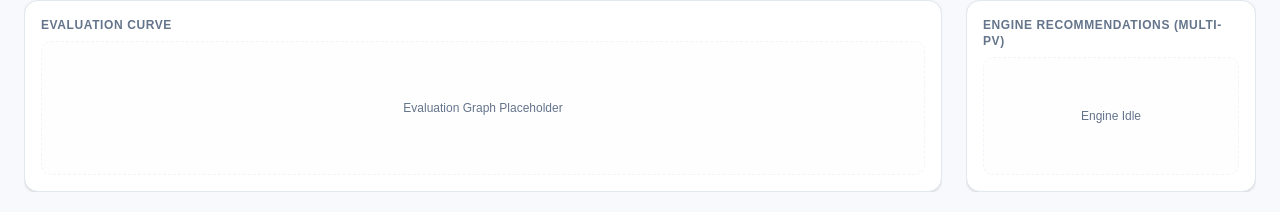
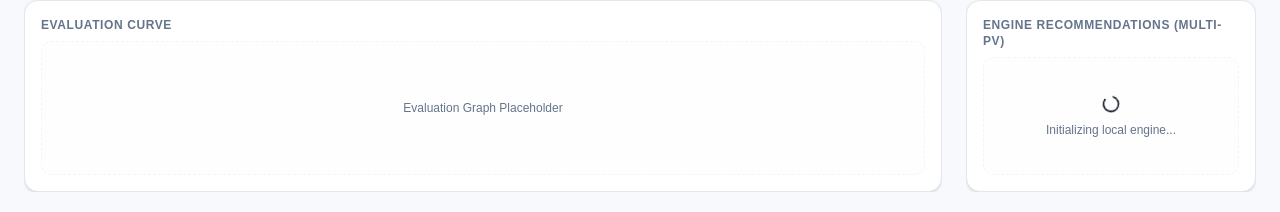
Before and after one commit to vaibhv19/Check-Mate-Analyse, a React (Vite) app: page / in a window 1280 px wide. Both pictures are taken after a click on the button "Load Sample Game". Shown: the part 552-764 px from the top of the page. Built offline with nearby package versions, Linux system fonts and the light colour scheme.

Commit message:
TS-6.3.3: Implement Live Engine Evaluation Panel Component

```diff
--- a/src/App.tsx
+++ b/src/App.tsx
@@ -12,6 +12,7 @@ import { parsePgn } from './utils/pgnParser';
 import { validatePgnSyntax, checkMoveLegality } from './utils/pgnValidator';
 import { StockfishClient } from './utils/stockfishClient';
 import type { MoveEvaluation } from './types/state';
+import EnginePanel from './features/engine/EnginePanel';
 
 function Workbench() {
   const state = useWorkbenchState();
@@ -326,6 +327,7 @@ function Workbench() {
     <WorkbenchLayout
       boardContent={boardContent}
       moveListContent={moveListContent}
+      engineContent={<EnginePanel />}
       statusBarContent={statusBarContent}
     />
   );
--- /dev/null
+++ b/src/features/engine/EnginePanel.tsx
@@ -0,0 +1,116 @@
+import { useWorkbenchState } from '@/context/WorkbenchContext';
+import { getActiveFen } from '@/context/selectors';
+import { Cpu, Loader2 } from 'lucide-react';
+
+export default function EnginePanel() {
+  const state = useWorkbenchState();
+  const activeFen = getActiveFen(state);
+
+  const activeIndex = state.isSandbox ? state.sandboxActiveIndex : state.activeMoveIndex;
+  const activeMove = state.isSandbox
+    ? state.sandboxMoves[activeIndex]
+    : state.moves[activeIndex];
+
+  const evaluation = activeMove?.evaluation;
+  const isWhiteTurn = activeFen.split(' ')[1] === 'w';
+
+  // Format the centipawn score to a standard chess notation e.g. +0.45 or -1.20
+  const formatScore = (score: number, isMate: boolean, mateIn?: number) => {
+    if (isMate) {
+      const mateVal = mateIn || Math.abs(score);
+      // If score is negative, it's black leading mate
+      const isNegative = score < 0;
+      const normalizedMate = isWhiteTurn ? (isNegative ? -mateVal : mateVal) : (isNegative ? mateVal : -mateVal);
+      return `#${normalizedMate > 0 ? '+' : ''}${normalizedMate}`;
+    }
+
+    // Normalize score to White's perspective
+    const scoreVal = isWhiteTurn ? score : -score;
+    const pawnScore = scoreVal / 100;
+    return `${pawnScore > 0 ? '+' : ''}${pawnScore.toFixed(2)}`;
+  };
+
+  // Render different states: engine paused, thinking, or displaying lines
+  const renderContent = () => {
+    if (state.moves.length === 0) {
+      return (
+        <div className="flex flex-col items-center justify-center h-full text-muted-foreground gap-1.5 p-4 text-center">
+          <Cpu className="h-6 w-6 opacity-30" />
+          <p>No game loaded</p>
+        </div>
+      );
+    }
+
+    if (state.engineStatus === 'initializing') {
+      return (
+        <div className="flex flex-col items-center justify-center h-full text-muted-foreground gap-2 p-4 text-center">
+          <Loader2 className="h-5 w-5 animate-spin text-primary" />
+          <p className="text-xs">Initializing local engine...</p>
+        </div>
+      );
+    }
+
+    if (!evaluation || evaluation.lines.length === 0) {
+      if (state.engineStatus === 'idle') {
+        return (
+          <div className="flex flex-col items-center justify-center h-full text-muted-foreground gap-1.5 p-4 text-center">
+            <Cpu className="h-6 w-6 opacity-40 text-amber-500" />
+            <p className="text-xs font-semibold">Engine analysis paused</p>
+            <p className="text-[10px] text-muted-foreground/60">Click "Analyze" to resume CPU calculations</p>
+          </div>
+        );
+      }
+      return (
+        <div className="flex flex-col items-center justify-center h-full text-muted-foreground gap-2 p-4 text-center">
+          <Loader2 className="h-5 w-5 animate-spin text-primary" />
+          <p className="text-xs">Engine is thinking...</p>
+        </div>
+      );
+    }
+
+    // Sort Multi-PV lines by score (stronger lines for active side first)
+    const sortedLines = [...evaluation.lines].sort((a, b) => b.score - a.score);
+
+    return (
+      <div className="flex-1 flex flex-col justify-start overflow-y-auto text-xs min-h-0 min-w-0 divide-y divide-border/20">
+        {sortedLines.map((line, idx) => {
+          const scoreText = formatScore(line.score, line.isMate, line.mateIn);
+          const firstMove = line.pv[0] || '—';
+          const pvRest = line.pv.slice(1).join(' ');
+
+          return (
+            <div key={idx} className="py-2.5 flex items-start gap-3 hover:bg-muted/10 transition-all min-w-0 px-0.5">
+              {/* Score Badge */}
+              <div className="shrink-0 flex items-center justify-center w-14 py-1.5 rounded font-mono font-bold text-center bg-muted/60 border border-border text-[11px]">
+                <span className={line.isMate ? 'text-amber-500' : 'text-foreground'}>
+                  {scoreText}
+                </span>
+              </div>
+
+              {/* PV Moves info */}
+              <div className="flex-1 min-w-0">
+                <div className="flex items-center gap-1.5">
+                  <span className="font-semibold text-foreground font-sans text-[11px]">
+                    line {idx + 1}:
+                  </span>
+                  <span className="font-mono font-bold text-primary text-[11px]">
+                    {firstMove}
+                  </span>
+                </div>
+                <p className="text-muted-foreground font-mono truncate text-[10px] mt-0.5 leading-relaxed tracking-wide">
+                  {pvRest || 'Calculating variations...'}
+                </p>
+              </div>
+            </div>
+          );
+        })}
+      </div>
+    );
+  };
+
+  return (
+    <div className="h-full w-full flex flex-col min-h-0 min-w-0">
+      {renderContent()}
+    </div>
+  );
+}
--- a/src/utils/stockfishClient.ts
+++ b/src/utils/stockfishClient.ts
@@ -34,6 +34,7 @@ export class StockfishClient {
       };
 
       this.sendCommand('uci');
+      this.sendCommand('setoption name MultiPV value 3');
       this.sendCommand('isready');
     } catch (error) {
       console.error('Failed to initialize Stockfish worker:', error);
```
